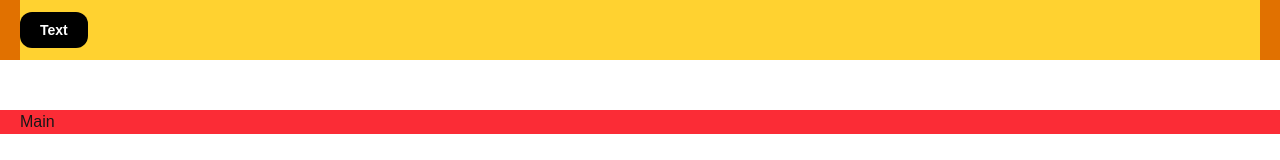
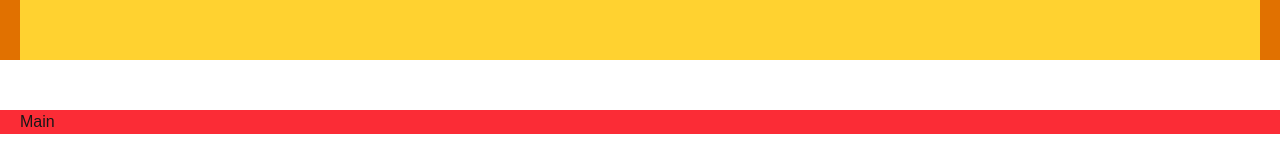
Before and after one commit to nicolocamassa/portfolio, a Next.js app: page / in a window 1280 px wide. Shown: the top 160 px of the page. Built offline with nearby package versions, Linux system fonts and the light colour scheme; a web font is replaced by a local one.

Commit message:
feat: add Button component with variants and sizes

```diff
--- a/app/components/layout/header.tsx
+++ b/app/components/layout/header.tsx
@@ -4,7 +4,6 @@ export default function Header(){
     return (
         <header className="w-full h-15 bg-amber-600 px-3 md:px-5">
             <div className="max-w-[1750px] h-full bg-amber-300 mx-auto flex items-center">
-                <Button>Text</Button>
             </div>
         </header>
     )
--- a/app/components/ui/Buttons.tsx
+++ b/app/components/ui/Buttons.tsx
@@ -1,30 +1,38 @@
-import { ReactElement } from 'react';
-import { tv } from 'tailwind-variants';
+import { tv, type VariantProps } from "tailwind-variants";
 
 const button = tv({
-    base: 'text-sm hover:text-black hover:cursor-pointer text-[var(--text-secondary)]',
-    variants: {
-        color: {
-            highlighted: 'bg-black text-white py-2 px-5 rounded rounded-xl font-extrabold'
-        },
-        size: {
+  base: "inline-flex items-center justify-center hover:cursor-pointer font-medium rounded-xl shadow-[0px_0px_4px_0px_rgba(0,_0,_0,_0.15)] duration-300",
+  variants: {
+    color: {
+      textOnly: "shadow-none hover:text-black text-[var(--text-secondary)]",
+      black: "bg-black text-white hover:bg-stone-800",
+      white: "bg-white text-black hover:bg-[var(--text-highlight)] hover:text-white",
+    },
+    size: {
+      xs: "text-xs px-3 py-1.5",
+      sm: "text-sm px-4 py-2",
+      md: "text-sm px-5 py-2.5",
+      lg: "text-base px-6 py-3",
+      xl: "text-lg px-7 py-3.5",
+    },
+  },
+  defaultVariants: {
+    color: "black",
+    size: "md",
+  },
+});
 
-        }
-    }
-})
-
+type ButtonVariants = VariantProps<typeof button>;
 
 type ButtonProps = {
   children: React.ReactNode;
   href?: string;
-};
+} & ButtonVariants;
 
-export default function Button({children, href}: ButtonProps){
-    return <>
-        <a
-        className={button({color: 'highlighted'})}
-        href={href}
-        role="button"
-        >{children}</a>
-    </>
+export default function Button({ children, href, color, size }: ButtonProps) {
+  return (
+    <a className={button({ color, size })} href={href} role="button">
+      {children}
+    </a>
+  );
 }
```
Also changed, not shown: app/globals.css (line endings or trailing spaces).
